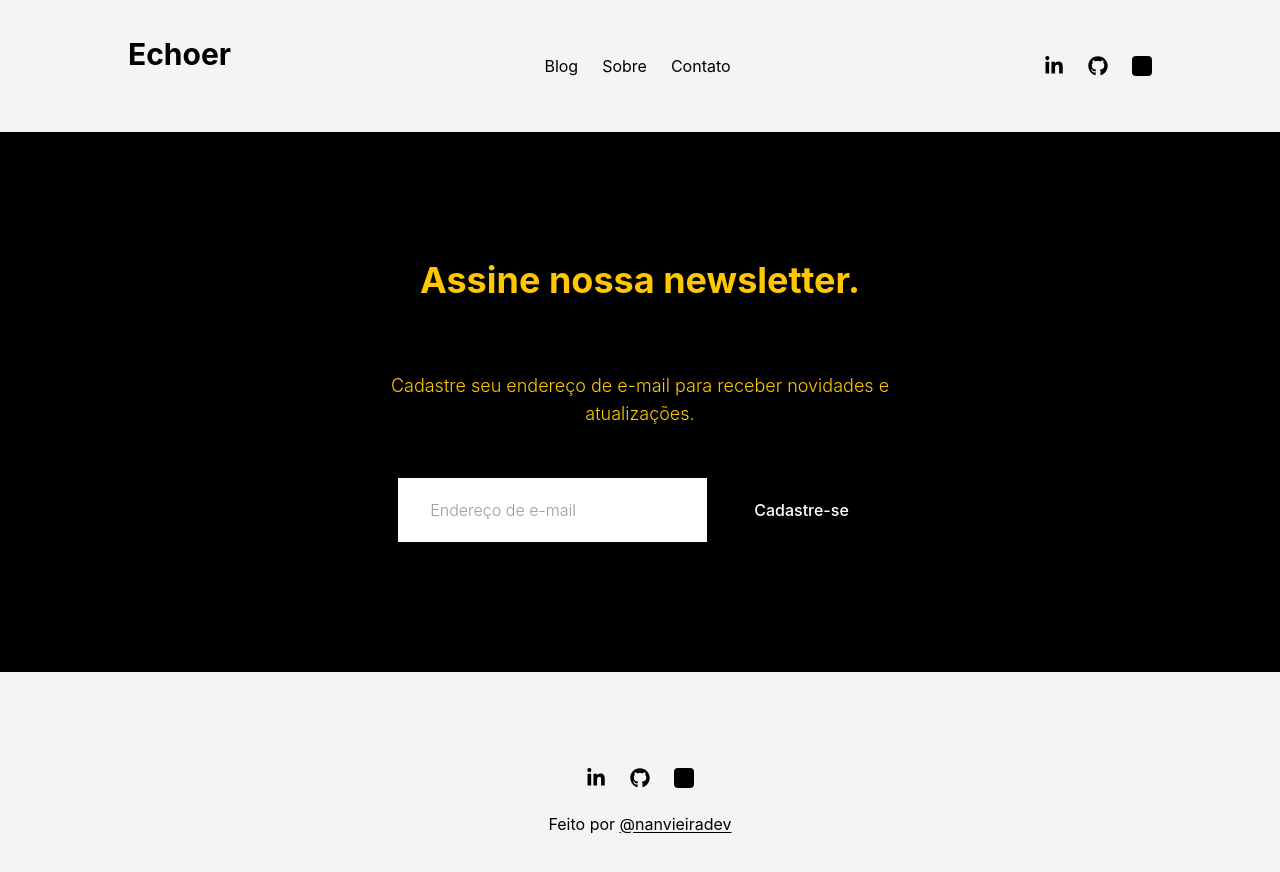
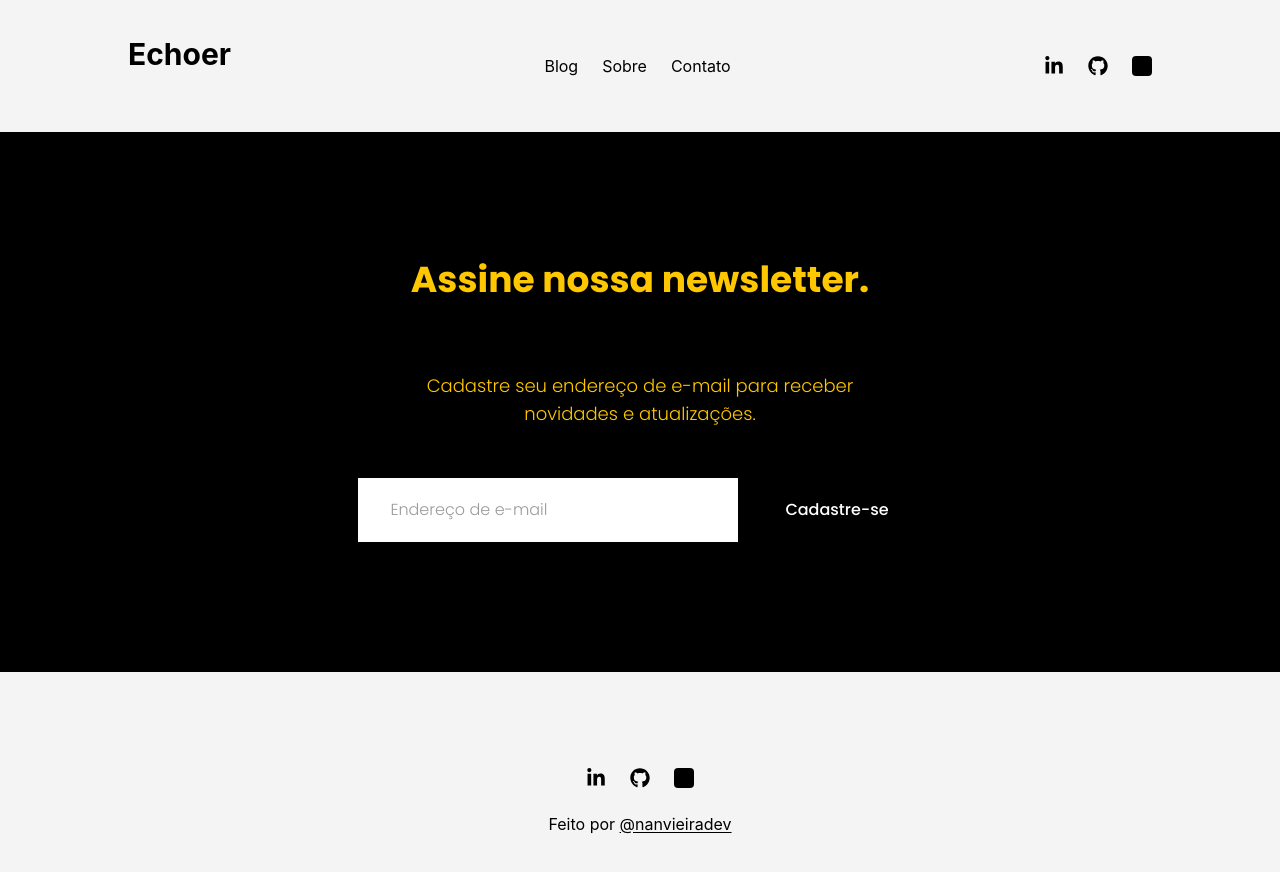
Before and after one commit to nanvieiradev/echoer, a Next.js app: page / in a window 1280 px wide. Shown: the top 872 px of the page. Built offline with nearby package versions, Linux system fonts and the light colour scheme.

Commit message:
style: update fonte -> poppins

```diff
--- a/src/layouts/DefaultLayout.js
+++ b/src/layouts/DefaultLayout.js
@@ -1,12 +1,17 @@
-import styled from "styled-components"
 import Header from "../components/ui/Header"
 import Footer from "../components/ui/Footer"
+import { Poppins } from "next/font/google"
 
-export default function DefaultLayout({ children }) {
+const poppins = Poppins({
+  subsets: ["latin"],
+  weight: ["100", "200", "300", "400", "500", "600", "700", "800", "900"],
+})
+
+export default function DefaultLayout({ className, children }) {
   return (
     <>
       <Header />
-      <main>{children}</main>
+      <main className={`${poppins.className} ${className}`}>{children}</main>
       <Footer />
     </>
   )
```
